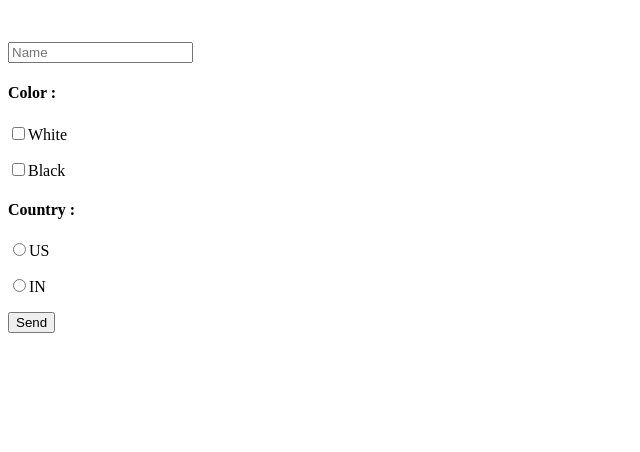
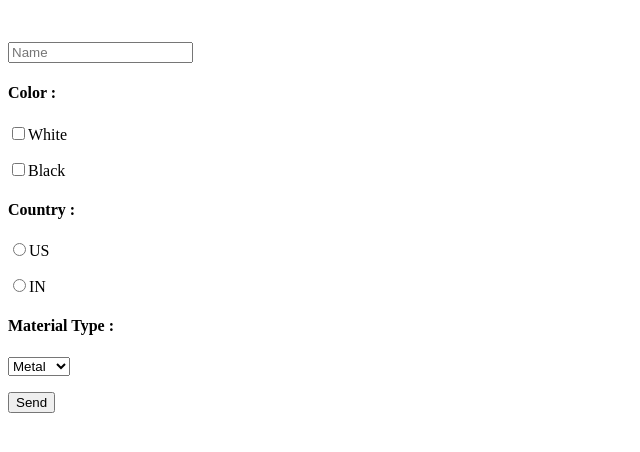
Before and after one commit to Krushna-Prasad-Sahoo/myWebDevelopment, a plain HTML site: page 12. formPractice-01.html in a window 1280 px wide. Shown: the whole page, without its empty margins (0-640 px from the left). Drawn offline with Linux system fonts and the light colour scheme.

Commit message:
Update 12. formPractice-01.html

```diff
--- a/12. formPractice-01.html
+++ b/12. formPractice-01.html
@@ -14,6 +14,11 @@
 		<h4>Country :</h4>
 		<p><input type="radio" name="c">US</p>
 		<p><input type="radio" name="c">IN</p>
+		<h4>Material Type :</h4>
+		<select>
+			<option>Metal</option>
+			<option>Plastic</option>
+		</select>
 		<p><input type="submit" name="" value="Send"></p>
 
 	</form>
```
